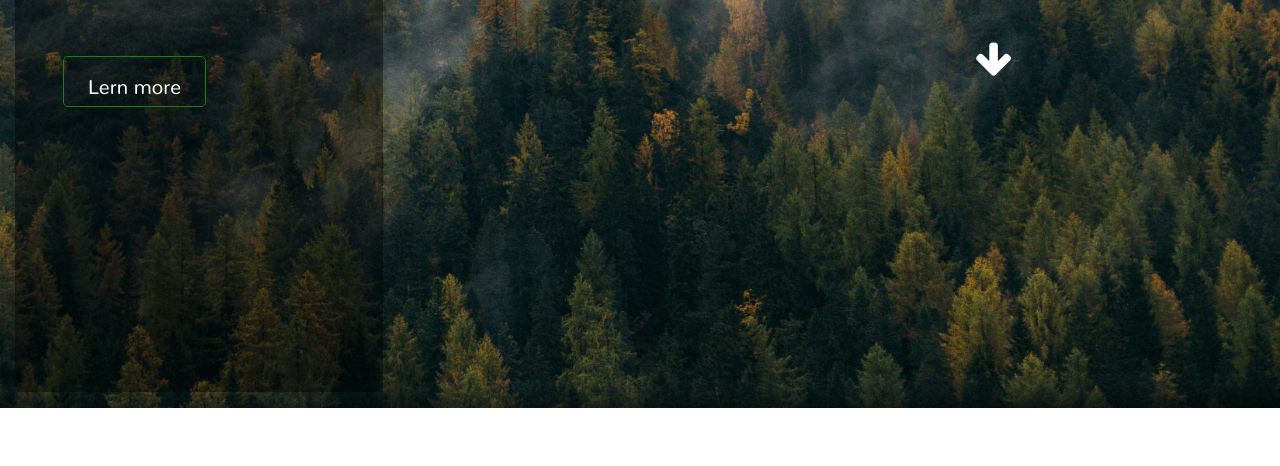
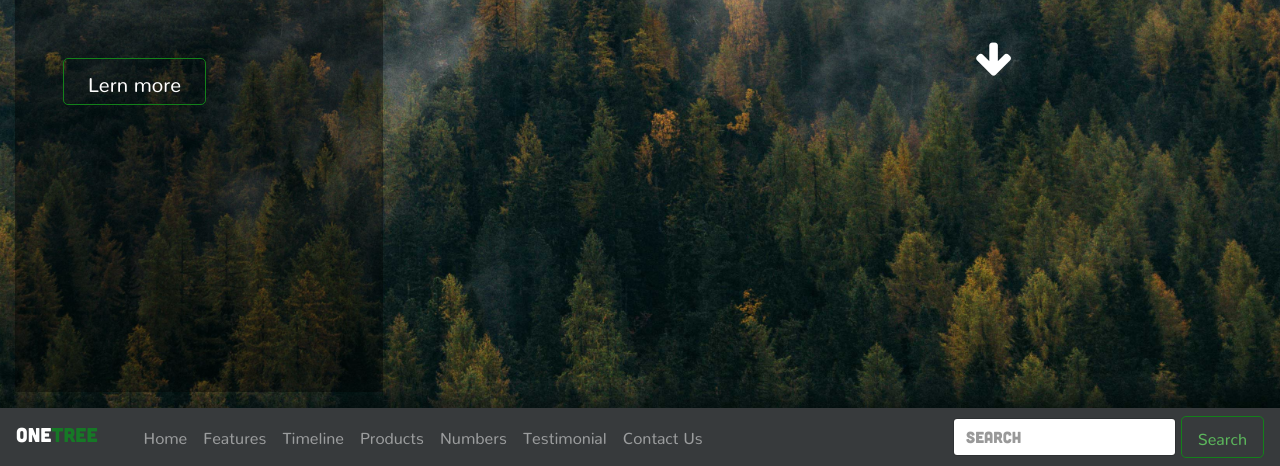
Before and after one commit to AndriiSavchuk/BootStrap4, a website: page app/index.html in a window 1280 px wide. Shown: the part 536-1002 px from the top of the page. Before the commit the page ends 944 px from the top, so only its background shows below. Drawn offline with Linux system fonts and the light colour scheme.

Commit message:
Added navbar

```diff
--- a/app/index.html
+++ b/app/index.html
@@ -51,6 +51,24 @@
             </div>
         </section>
 
+        <nav id="main-nav" class="navbar navbar-dark bg-inverse navbar-full">
+            <a class="navbar-brand" href="#">ONE<span class="bold-green">TREE</span></a>
+            <ul class="nav navbar-nav">
+                <li class="nav-item"><a class="nav-link" href="#">Home</a></li>
+                <li class="nav-item"><a class="nav-link" href="#">Features</a></li>
+                <li class="nav-item"><a class="nav-link" href="#">Timeline</a></li>
+                <li class="nav-item"><a class="nav-link" href="#">Products</a></li>
+                <li class="nav-item"><a class="nav-link" href="#">Numbers</a></li>
+                <li class="nav-item"><a class="nav-link" href="#">Testimonial</a></li>
+                <li class="nav-item"><a class="nav-link" href="#">Contact Us</a></li>
+            </ul>
+
+            <form class="form-inline pull-xs-right">
+                <input type="text" class="form-control" placeholder="Search" />
+                <button type="submit" class="btn btn-outline-success">Search</button>
+            </form>
+        </nav>
+
         <script src="js/scripts.min.js"></script>
 
     </body>
--- a/app/sass/_base.sass
+++ b/app/sass/_base.sass
@@ -18,19 +18,38 @@ body
     line-height: $line-height-main
     overflow-x: hidden
 
+
 /* Buttons */
 
-.btn-lg
+.btn-lg,
+.btn-outline-success
     background-color: transparent
     border-radius: 5px
     border: 1px solid rgba(19, 128, 26, 1)
     font-family: $font-family-secondary
+    padding-top: 8px
+    padding-bottom: 12px
+    &:hover, :focus, :active
+        background-color: rgba(19, 128, 36, 0.54)
+        border: 1px solid rgba(19, 128, 26, 0)
+        transition: 0.5s
 
-.btn-lg:hover,
-.btn-lg:focus,
-.btn-lg:active
-    background-color: rgba(19, 128, 36, 0.54)
-    border: 1px solid rgba(19, 128, 26, 0)
-    transition: 0.5s
+
+/* SPAN's */
+
+.bold-green
+    color: rgba(19, 128, 36, 0.9)
+
+.underline-green
+        border-bottom: 2px solid rgba(19, 128, 36, 0.9)
+
+
+/* Float elements */
+
+.pull-xs-right
+    float: right
+
+.pull-xs-left
+    float: left
 
 /*----------------------------*/
--- a/app/sass/main.sass
+++ b/app/sass/main.sass
@@ -23,6 +23,8 @@
         margin-left: 350px
         text-align: center
 
+
+
     .fa-arrow-down
         margin-left: 40rem
         margin-top: 50px
@@ -32,6 +34,24 @@
             color: rgba(19, 128, 36, 0.54)
             transition: 0.3s
 
+
+/*---- Navbar styles ----*/
+
+
+#main-nav
+    .navbar-brand
+        padding-right: 30px
+
+    .nav
+        font-family: $font-family-secondary
+        li
+            a
+                border-bottom: 1px solid transparent
+                transition: 0.5s
+                &:hover
+                    border-bottom: 1px solid rgba(19, 128, 36, 0.54)
+                    transition: 0.5s
+
 /*--------------------------*/
 
 /* Always at the end */
```
Also changed, not shown: app/css/main.min.css, app/sass/_vars.sass (line endings or trailing spaces).
